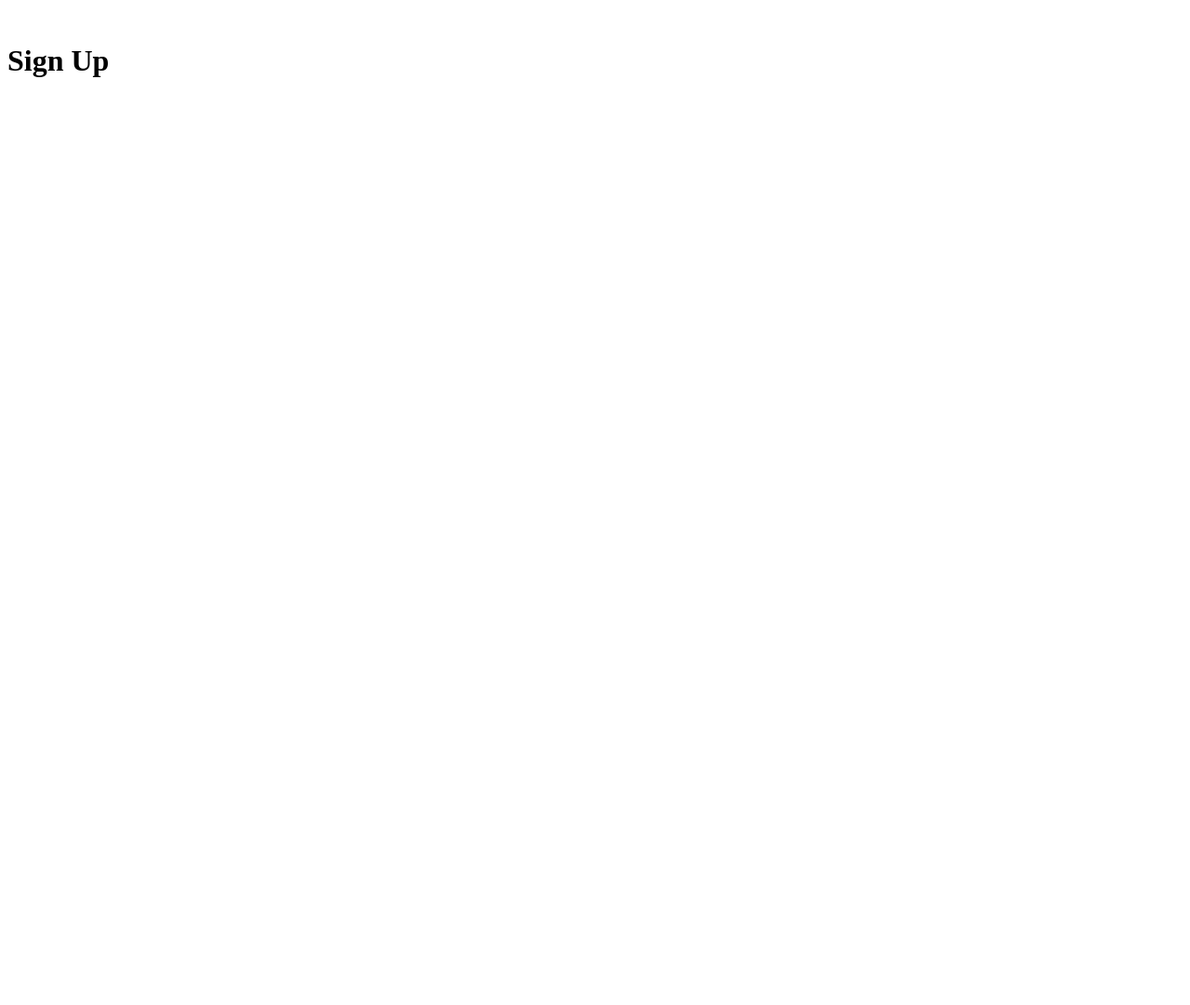
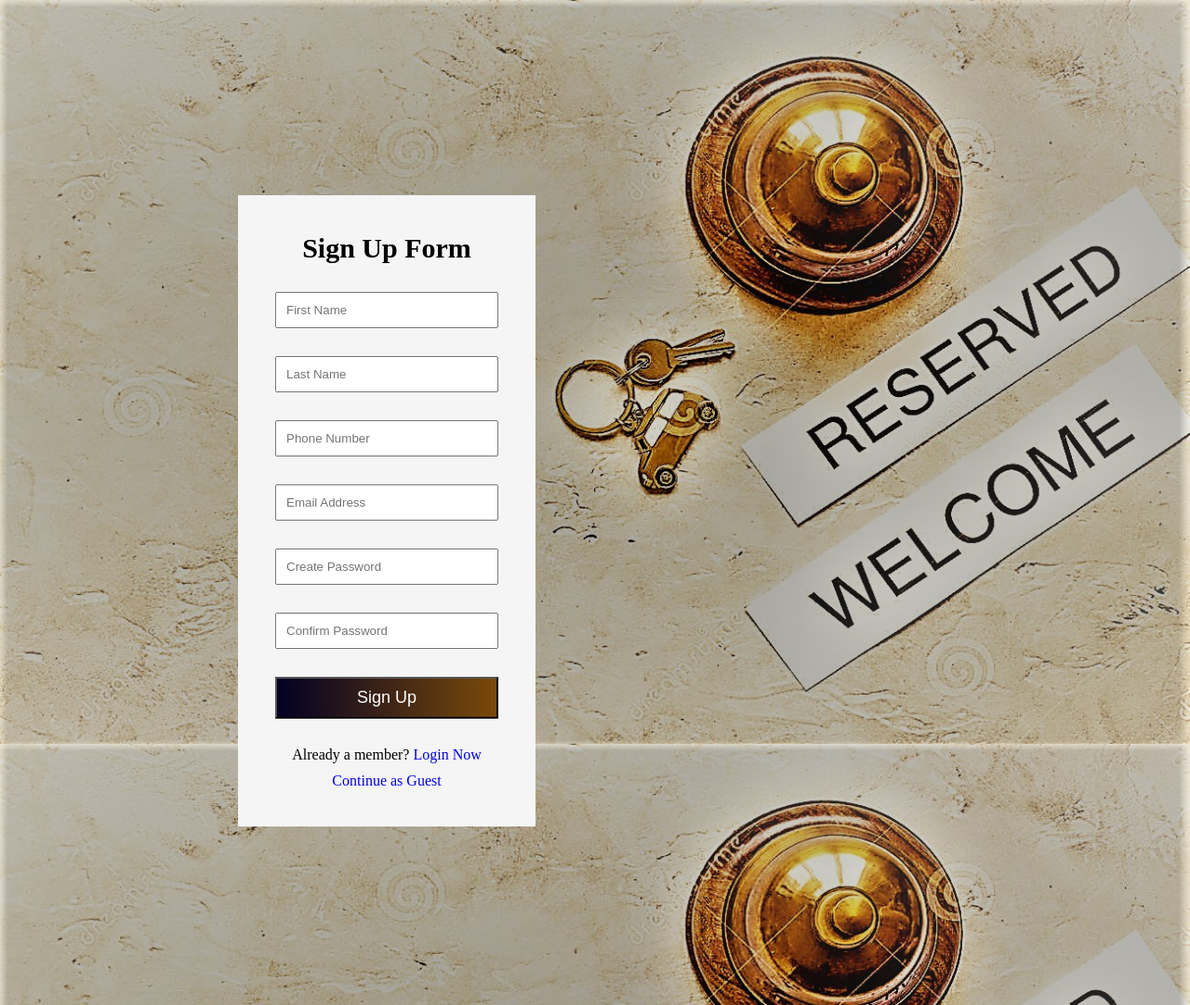
Before and after one commit to HBTHAK01/Restaurant_Reservation_System, a Flask app: page /sign_up in a window 1280 px wide. Before the commit the page is almost empty. Shown: the whole page at 93% size. Before the commit the page ends 83 px from the top, so only its background shows below. Run offline with Flask 2, Linux system fonts and the light colour scheme.

Commit message:
Finished the look of the sign-up page

```diff
--- /dev/null
+++ b/static/css/sign_up.css
@@ -0,0 +1,116 @@
+*{
+    margin:0;
+    padding:0;
+    text-decoration: none;
+    box-sizing: border-box;
+}
+
+body{
+    overflow: hidden;
+    background-image: url("../images/Home Page Background.jpg");
+    background-repeat: no-repeat;
+    background-position: center;
+    background-size: 100% 100%;
+    background-attachment: fixed;
+
+}
+
+/* image is not visible */
+.background-card img{
+    width:0px;
+    height: 0px;
+}
+
+.log-in{
+    margin: 270px auto;
+}
+
+.container{
+    width: 320px;
+    margin: auto auto auto 20%;
+    background-color: whitesmoke;
+    padding: 40px;
+}
+
+.header{
+    margin: 0px auto 30px auto;
+    text-align: center;
+}
+
+.header > h1{
+    font-size: 30px;
+}
+.body{
+    text-align: center;
+}
+input.span1{
+    margin: 0px auto 30px auto;
+    width: 100%;
+    padding: 10px;
+}
+
+input.span2{
+    margin: 0px auto 30px auto;
+    width: 100%;
+    padding: 10px;
+}
+
+
+form > a{
+    float: left;
+    margin: 10px auto 20px auto;
+}
+button{
+    margin: 0px auto 30px auto;
+    width: 100%;
+    padding: 10px;
+    font-size: 18px;
+    color: white;
+    background: linear-gradient(90deg, rgba(2,0,36,1) 0%, rgba(121,73,9,1) 100%, rgba(0,212,255,1) 100%);
+}
+
+
+.sign-up{
+    text-align: center;
+    margin: 0px auto 10px auto;
+}
+
+.guest-user{
+    text-align: center;
+}
+
+/* if phone is landscape */
+@media screen and (max-height: 800px) {
+    .log-in{
+        margin: 15%  auto;
+    }
+
+    body{
+        overflow: scroll;
+    }
+}
+
+@media screen and (max-width: 768px) {
+    body{
+        background-image: none;
+        overflow: scroll;
+    }
+    .log-in{
+        margin: 50% auto;
+    }
+    .container{
+        margin: auto;
+        position: relative;
+    }
+    .background-card img{
+        width:100%;
+        height: 275px;
+    }
+}
+
+@media screen and (max-width: 320px) {
+    .container{
+        width: 100%;
+    }
+
+}
--- a/templates/sign_up.html
+++ b/templates/sign_up.html
@@ -1,11 +1,53 @@
 {% extends 'base.html' %}
 
 {% block head %}
-<title>Sign Up</title>
+<title>Home Page</title>
+<link rel="stylesheet" href="static\css\sign_up.css"
 {% endblock %}
 
 {% block body %}
-<br>
-<h1>Sign Up</h1>
-<br>
+
+<section class = "nav">
+    <div class = "background-card">
+        <img alt = "background" src = "static/images/Home Page Background.jpg">
+    </div>
+</section>
+
+<section class = "log-in">
+    <div class = container>
+        <div class = "header">
+            <h1>Sign Up Form</h1>
+        </div>
+        <div class = "body">
+            <form>
+                <span>
+                    <input class = "span1" type = "text" placeholder="First Name" name = "">
+                </span>
+                <span>
+                    <input class = "span2" type = "text" placeholder="Last Name" name = "">
+                </span>
+                <span>
+                    <input class = "span2" type = "text" placeholder="Phone Number" name = "">
+                </span>
+                <span>
+                    <input class = "span2" type = "text" placeholder="Email Address" name = "">
+                </span>
+                <span>
+                    <input class = "span2" type = "password" placeholder="Create Password" name = "">
+                </span>
+                <span>
+                    <input class = "span2" type = "password" placeholder="Confirm Password" name = "">
+                </span>
+
+                <button type = "submit">Sign Up</button>
+            </form>
+        </div>
+        <div class = "sign-up">
+            <p>Already a member? <a href = "http://127.0.0.1:5000/">Login Now</a> </p>
+        </div>
+        <div class = "guest-user">
+            <a href = #>Continue as Guest</a>
+        </div>
+    </div>
+</section>
 {% endblock %}
```
